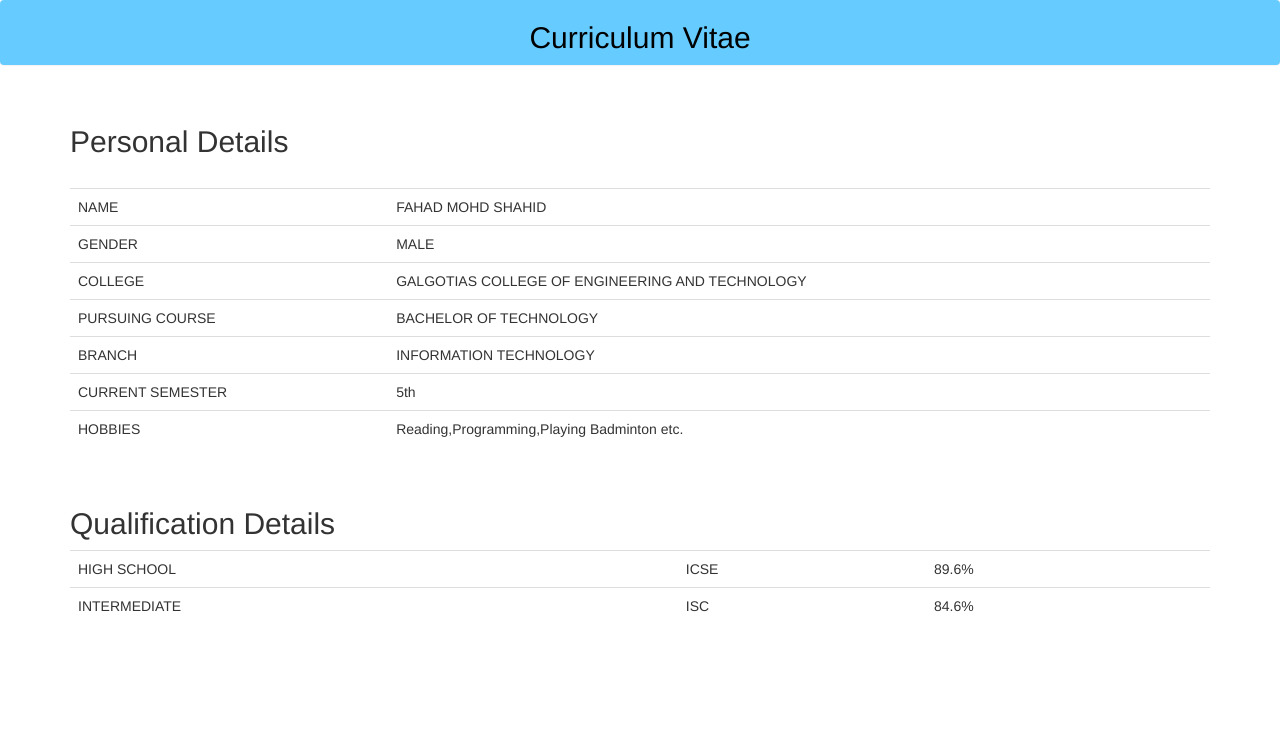
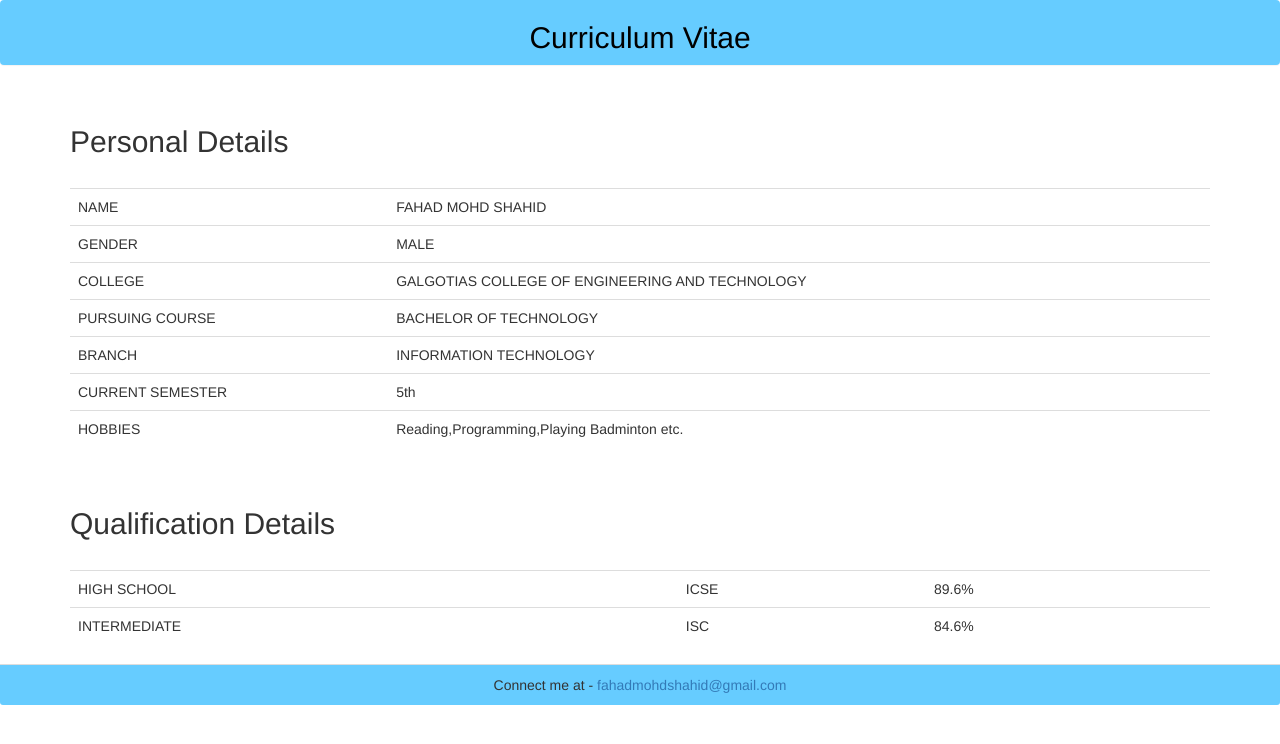
Before and after one commit to piyushmaurya23/webtech, a plain HTML site: page Program No. 1/index.html in a window 1280 px wide. Drawn offline with nearby package versions, Linux system fonts and the light colour scheme.

Commit message:
Added footer to Program No. 1

```diff
--- a/Program No. 1/index.html
+++ b/Program No. 1/index.html
@@ -46,6 +46,7 @@
  	<div class="container">
  		<table class="table table-hover">
  			<h2>Qualification Details</h2>
+ 			<br>
  			<tr>
  				<td>HIGH SCHOOL</td>
  				<td>ICSE</td>
@@ -58,4 +59,10 @@
  			</tr>
  		</table>
  	</div>
+ 	<div class="panel-footer" style="background-color:#66CCFF">
+ 		<center>
+ 			Connect me at -
+ 			<a href="mailto:fahadmohdshahid@gmail.com">fahadmohdshahid@gmail.com</a>
+ 		</center>
+ 	</div>
  </body>
```
